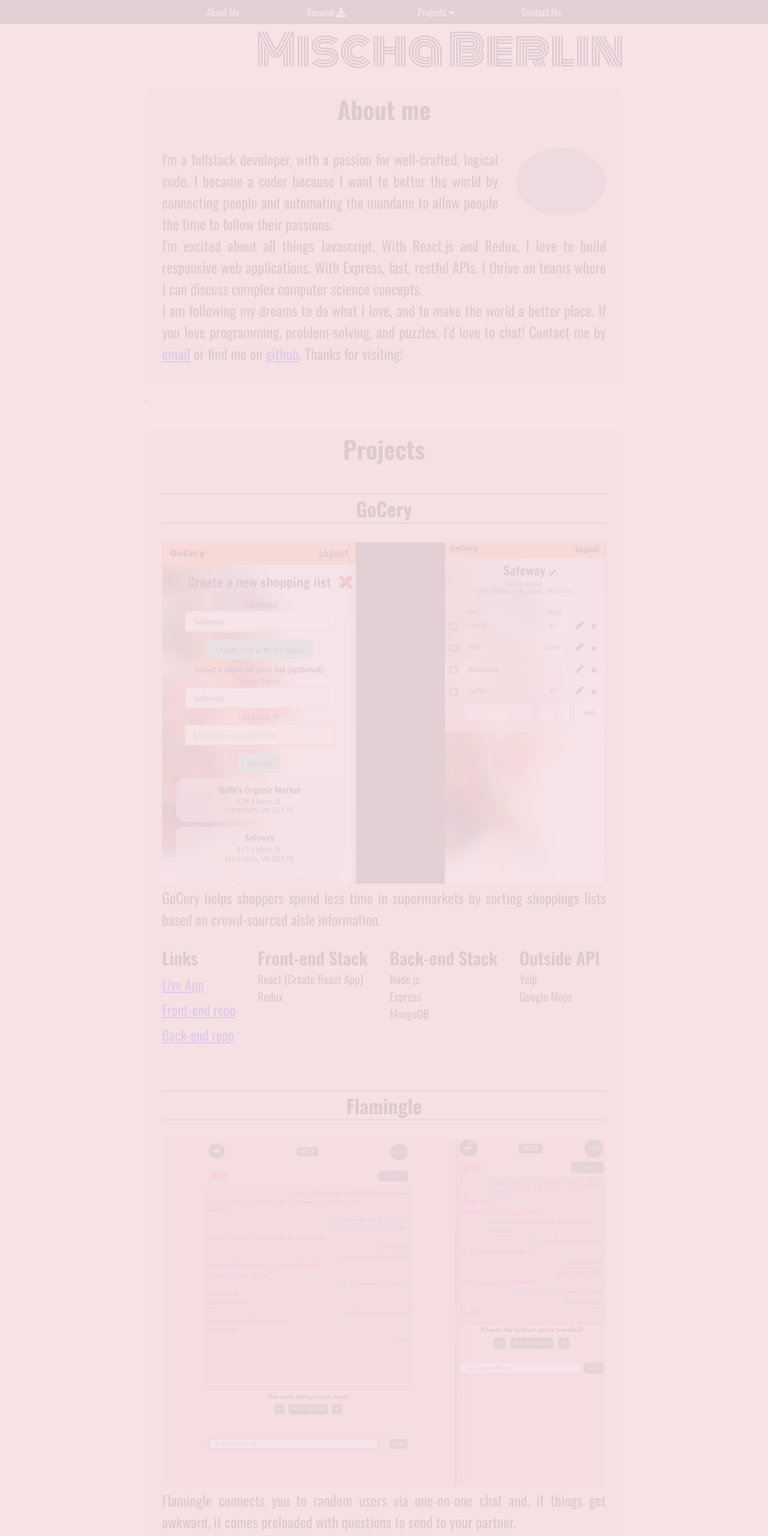
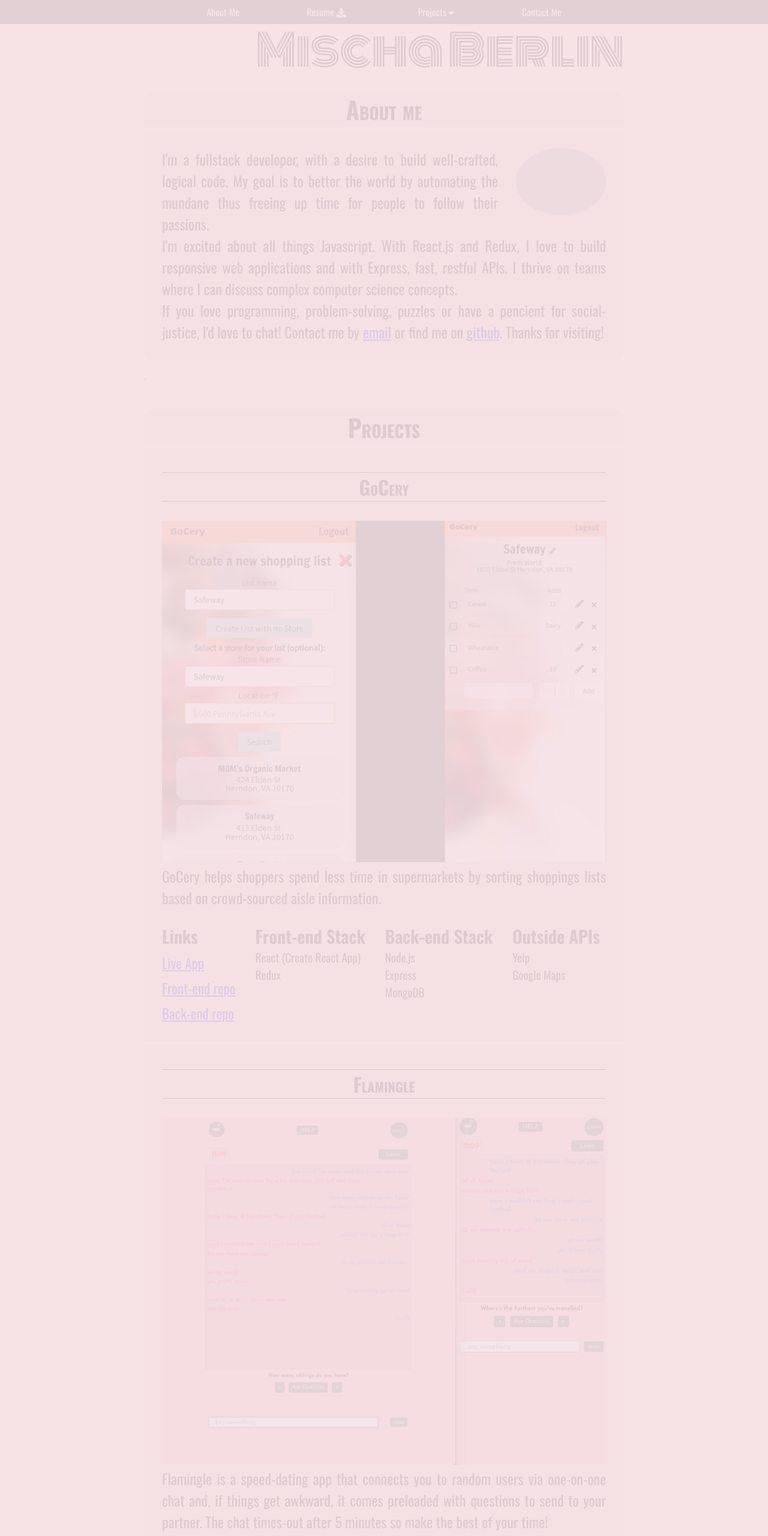
Before and after one commit to mischb/portfolio, a plain HTML site: page index.html in a window 1280 px wide. Shown: the top 2560 px of the page at 60% size. Drawn offline with nearby package versions, Linux system fonts and the light colour scheme; grey boxes are pictures that could not be loaded.

Commit message:
updated copy

```diff
--- a/index.html
+++ b/index.html
@@ -67,25 +67,24 @@
       <section id="about-me">
         <h1 id="title">Mischa Berlin</h1>
         <h2 class="section-title">About me</h2>
-        <a href="https://i.ibb.co/grVs0fc/mischa-selfie.jpg" target="_blank">
-          <img
-            id="selfie"
-            alt="selfie"
-            src="https://i.ibb.co/grVs0fc/mischa-selfie.jpg"
-          />
-        </a>
+        <img
+          id="selfie"
+          alt="selfie"
+          src="https://i.ibb.co/grVs0fc/mischa-selfie.jpg"
+        />
         <p id="about-me-content">
-          I'm a fullstack developer, with a passion for well-crafted, logical
-          code. I became a coder because I want to better the world by
-          connecting people and automating the mundane to allow people the time
-          to follow their passions. <br />
+          <span>
+            I'm a fullstack developer, with a desire to build well-crafted,
+            logical code. My goal is to better the world by automating the
+            mundane thus freeing up time for people to follow their passions.
+          </span>
+          <br />
           I'm excited about all things Javascript. With React.js and Redux, I
-          love to build responsive web applications. With Express, fast, restful
-          APIs. I thrive on teams where I can discuss complex computer science
-          concepts. <br />
-          I am following my dreams to do what I love, and to make the world a
-          better place. If you love programming, problem-solving, and puzzles,
-          I'd love to chat! Contact me by
+          love to build responsive web applications and with Express, fast,
+          restful APIs. I thrive on teams where I can discuss complex computer
+          science concepts. <br />
+          If you love programming, problem-solving, puzzles or have a pencient
+          for social-justice, I'd love to chat! Contact me by
           <a
             href="mailto:mischarberlin@gmail.com?subject=Getting in touch"
             target="_blank"
@@ -141,7 +140,7 @@
             <div>MongoDB</div>
           </div>
           <div class="details">
-            <h4 class="subtitle">Outside API</h4>
+            <h4 class="subtitle">Outside APIs</h4>
             <div>Yelp</div>
             <div>Google Maps</div>
           </div>
@@ -159,9 +158,10 @@
         </a>
 
         <p class="project-description">
-          Flamingle connects you to random users via one-on-one chat and, if
-          things get awkward, it comes preloaded with questions to send to your
-          partner.
+          Flamingle is a speed-dating app that connects you to random users via
+          one-on-one chat and, if things get awkward, it comes preloaded with
+          questions to send to your partner. The chat times-out after 5 minutes
+          so make the best of your time!
         </p>
         <div class="description-container">
           <div class="details">
--- a/main.css
+++ b/main.css
@@ -109,6 +109,7 @@ header .nav-spacer {
   margin-bottom: 5px;
   background-color: rgba(0, 0, 0, 0.09);
   border-radius: 15px 15px 0 0;
+  font-variant: small-caps;
 }
 #about-me-content {
   font-size: 1.5em;
@@ -117,6 +118,10 @@ header .nav-spacer {
   border-radius: 0 0 15px 15px;
   padding: 30px;
   margin-top: 0;
+}
+#about-me-conent > span {
+  padding: 10px;
+  text-align: left;
 }
 #selfie {
   float: right;
@@ -135,6 +140,7 @@ header .nav-spacer {
 }
 .project-title {
   text-align: center;
+  font-variant: small-caps;
   font-weight: 800;
   margin-top: 10px;
   font-size: 2em;
```
